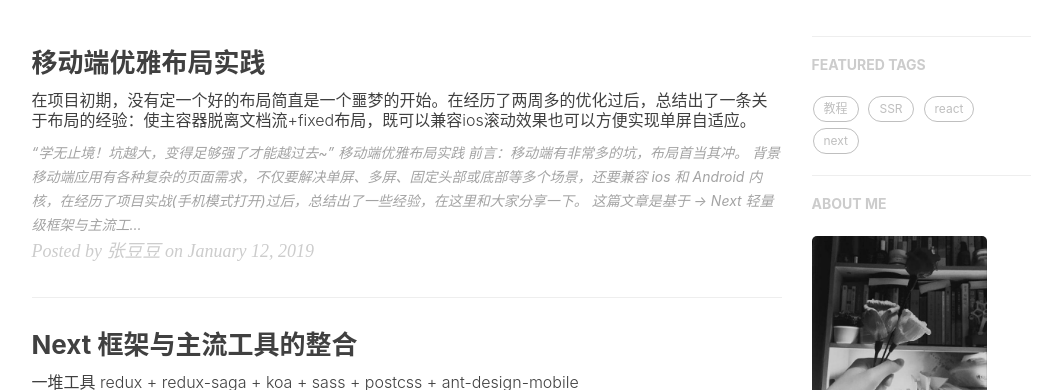
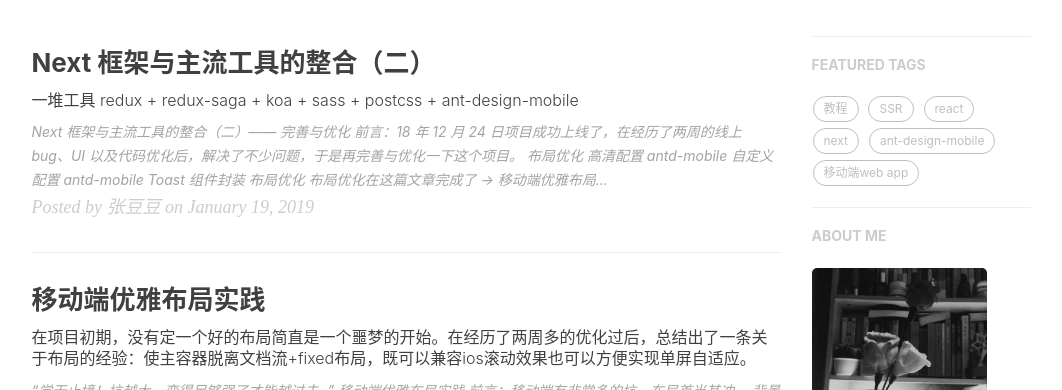
Before and after one commit to code-coder/code-coder.github.io, a Jekyll site: the page built from index.html, in a window 1280 px wide and 900 px high, cut to the strip 510-900 px from the top of the window. Shown: the whole strip, without its empty margins (136-1198 px from the left). Built offline with Jekyll 4.4.1, drawn with Linux system fonts in a browser that asks for light colours; nearby versions of some CDN libraries; the list of posts is cut into pages by our own code; comment, search, counter and statistics services are not loaded; some of the changed lines change nothing that is shown.

Commit message:
新增博客

````diff
--- a/_posts/2019-01-16-mobile-h5-layout-best-practice.md
+++ b/_posts/2019-01-16-mobile-h5-layout-best-practice.md
@@ -12,7 +12,7 @@ tags:
   - react
   - next
   - flex
-  - 移动端兼容与适配
+  - 移动端web app
 ---
 
 > “学无止境！坑越大，变得足够强了才能越过去~”
--- /dev/null
+++ b/_posts/2019-01-19-next-mobile-complete-demo-2.md
@@ -0,0 +1,262 @@
+---
+layout: post
+title: "Next 框架与主流工具的整合（二）"
+subtitle: " 一堆工具 redux + redux-saga + koa + sass + postcss + ant-design-mobile"
+date: 2019-01-19 00:40:00
+author: "张豆豆"
+header-img: "img/post-bg-rwd.jpg"
+catalog: true
+tags:
+  - 教程
+  - 移动端web app
+  - SSR
+  - react
+  - next
+  - ant-design-mobile
+---
+
+# Next 框架与主流工具的整合（二）—— 完善与优化
+
+> 前言：18 年 12 月 24 日项目成功上线了，在经历了两周的线上 bug、UI 以及代码优化后，解决了不少问题，于是再完善与优化一下这个[项目](https://github.com/code-coder/next-mobile-complete-app)。
+
+- 布局优化
+- 高清配置
+- antd-mobile 自定义配置
+- antd-mobile Toast 组件封装
+
+## 布局优化
+
+布局优化在这篇文章完成了 → [移动端优雅布局实践]()，最后我使用的方案是——**absolute 脱离文档流**（好处是设置容器的`height: 100%`，可以直接继承 html 窗口高度）。
+
+## 高清配置
+
+### 问题发现
+
+开始项目之前没有对 dpr（device pixel radio）与缩放做过多的了解，在项目开发的时候就将它们都直接写死为 1 了。到后来 UI 验收的时候发现并没有实现 UI 设计师预期的细线效果。我在解决这个问题的时候才去认真看了一下 dpr 的介绍。[这篇详解 dpr 的文章](https://blog.csdn.net/a419419/article/details/79295799)写得还不错。
+
+从概念来说，dpr 就是设备的物理像素与设备独立像素（也就是 css 逻辑像素，以下就称为 css 逻辑像素）的比率。
+
+比如：iPhone 6 的分辨率是 750\*1334，`window.screen.width`（css 逻辑像素）为 375，因此
+
+```math
+dpr = 750 /375 = 2
+```
+
+再比如：iPhone X 的分辨率是 1125\*2436，`window.screen.width`（css 逻辑像素）也是 375，因此
+
+```math
+dpr = 1125 /375 = 3
+```
+
+那么 dpr 有什么用呢？
+
+在这之前先提一下我们移动端必备的一个`meta`标签：
+
+```
+<meta name="viewport" content="width=device-width,maximum-scale=1,minimum-scale=1,user-scalable=no" />
+```
+
+> device-width 在 html 中也同样被解读为理想（基准）视口的宽度，即 320px，375px，414px，这里的 px 就是指 css 像素，通常也被称为逻辑像素；那我们可以认为 html 中的 css 像素的显示尺寸应该和 NA 中的 pt、dp 的显示尺寸相等。
+
+通过这个 meta 标签，我们可以实现`initial-scale=1`初始缩放 100%，**就可以达到`1px的css逻辑像素 = 眼睛在设备上看起来的1px`，换句话说`body { width: 375px; }`可以在 iPhone 6 上充满竖屏的整个宽度**。
+
+那么问题就来了，如果我们要给一个盒子加上一个 1px 的细线：
+`border-bottom: 1px solid red;`。那么在 iPhone 6 上真的是 1px 吗？
+
+iPhone 6 真机截图（宽度为 702px）：
+![image](http://doudou-static.oss-cn-shanghai.aliyuncs.com/blog/next/1px-no-scale.jpeg)
+
+可以看出高度明显不止 1 像素。这就是由于 dpr 造成的，因为 iPhone 6 的 dpr 为 2，且缩放比例为 100%，1px 的 css 渲染出来就是 2px 物理像素。
+
+> #### 这就是我们 UI 粑粑和产品们不满意的地方。
+
+那接下来如何去解决这个问题呢？
+
+### 解决方案
+
+根据设备的 dpr 来动态计算缩放比例，以及根节点的`font-size`。
+
+```js
+// rem.js
+(function(doc, win) {
+  var docEl = doc.documentElement,
+    dpr = Math.min(win.devicePixelRatio, 3);
+  dpr = window.top === window.self ? dpr : 1; //被iframe引用时，禁止缩放
+  var scale = 1 / dpr,
+    resizeEvt = "orientationchange" in window ? "orientationchange" : "resize";
+  docEl.dataset.dpr = dpr;
+  var metaEl = doc.createElement("meta");
+  metaEl.name = "viewport";
+  metaEl.content =
+    "initial-scale=" +
+    scale +
+    ",maximum-scale=" +
+    scale +
+    ", minimum-scale=" +
+    scale +
+    ",user-scalable=no,viewport-fit=cover";
+  docEl.firstElementChild.appendChild(metaEl);
+  var recalc = function() {
+    var width = docEl.clientWidth;
+    // 大于1280按1280来算
+    if (width / dpr > 1280) {
+      width = 1280 * dpr;
+    }
+    // px : rem = 100 : 1
+    docEl.style.fontSize = 100 * (width / 375) + "px";
+  };
+  recalc();
+  if (!doc.addEventListener) return;
+  win.addEventListener(resizeEvt, recalc, false);
+})(document, window);
+```
+
+> 如果有显示富文本元素，则需要处理富文本元素的样式
+
+移动端为了适配不同的机型，使用`rem`为单位是一个不错的选择，而且我们也一直在用它。
+
+这里除了根据 dpr 来计算`initial-scale`，还调整了根节点的`font-size`，以至于在缩放的时候能够还原到视窗大小（因为要缩放，所以要相应的增加`rem`的基数）。
+
+这样我们上面写的`border-bottom: 1px solid red;`在这个方案显示出来就是这样的：
+![image](http://doudou-static.oss-cn-shanghai.aliyuncs.com/blog/next/1px-scale.jpeg)
+
+哇咔咔，可以看出明显变细了，这才是我们 UI 粑粑们想要的 O(∩_∩)O~~
+
+但是这样的设置在结合`ant-design-mobile`的时候，发现`ant-design-mobile`的组件都被缩小了。原来是，它的元素都是以 px 为单位，而我们缩放前没有对它的最小单位乘以相应的基数。**那么，我们需要给它配置一个基数**！
+
+## antd-mobile 自定义配置
+
+查文档发现`ant-design-mobile`提供了[主题配置](https://mobile.ant.design/docs/react/customize-theme-cn)，而且它提供了一个`@hd`的变量做为长度基本单位，它的默认值是`1px`。
+
+##### 我们只需要把`@hd`设置为`0.01rem`就可以解决问题。
+
+这个[主题配置](https://mobile.ant.design/docs/react/customize-theme-cn)的文档是以 webpack 项目来做的例子。那如何在`next.js`项目中完成自定义配置呢？
+
+我在[next.js 的 examples](https://github.com/zeit/next.js/tree/canary/examples)中没有找到我所需要的 example，不过找到了两个相关的例子：一个是[with-antd-mobile](https://github.com/zeit/next.js/tree/canary/examples/with-antd-mobile)，一个是[with-ant-design-less](https://github.com/zeit/next.js/tree/canary/examples/with-ant-design-less)。第二个是`ant-design`的自定义主题配置，那应该就可以仿照这个 example 去增加[with-antd-mobile](https://github.com/zeit/next.js/tree/canary/examples/with-antd-mobile)的自定义主题配置。
+
+> 这里提一下，这个[with-antd-mobile](https://github.com/zeit/next.js/tree/canary/examples/with-antd-mobile)在我写[Next 框架与主流工具的整合](https://segmentfault.com/a/1190000016383263)之后更新了`next.config.js`的配置，这里也改成了最新的配置。
+
+1. 安装解析 **Less** 与 **normalize.css** 的包
+
+```shell
+npm i @zeit/next-less @zeit/next-css less less-vars-to-js -S
+```
+
+2. 修改`.babelrc`配置
+
+```
+{
+  "presets": ["next/babel"],
+  "plugins": [
+    [
+      "import",
+      {
+        "libraryName": "antd-mobile",
+        "style": true
+      }
+    ]
+  ]
+}
+
+```
+
+3. 修改`next.config.js`配置
+
+```
+/* eslint-disable */
+const withCSS = require('@zeit/next-css');
+const withSass = require('@zeit/next-sass');
+const withLess = require('@zeit/next-less');
+const lessToJS = require('less-vars-to-js');
+const fs = require('fs');
+const path = require('path');
+
+// Where your antd-custom.less file lives
+const themeVariables = lessToJS(fs.readFileSync(path.resolve(__dirname, './antd-custom.less'), 'utf8'));
+
+// fix: prevents error when .less files are required by node
+if (typeof require !== 'undefined') {
+  require.extensions['.less'] = file => {};
+  require.extensions['.css'] = file => {};
+}
+
+module.exports = withCSS(
+  withLess(
+    withSass({
+      lessLoaderOptions: {
+        javascriptEnabled: true,
+        modifyVars: themeVariables
+      }
+    })
+  )
+);
+
+```
+
+4. 在项目下新建 Less 变量文件 `antd-custom.less`
+
+```
+@hd: 0.01rem;
+```
+
+重启项目，就大功告成了。
+
+## antd-mobile Toast 组件封装
+
+`antd-mobile`的`Toast.info()`组件在显示的时候不能点击背景就消失，与原生的 Toast 有些差异，为了体验，这里再做了一层封装，在点击背景的时候隐藏 Toast。
+
+```
+// utils/toast.js
+static info = (content, duration, onClose, mask) => {
+    Toast.info(content, duration, onClose, mask);
+    const toastElement = document.getElementsByClassName('am-toast-mask')[0];
+    toastElement &&
+      toastElement.addEventListener('click', () => {
+        Toast.hide();
+        onClose && onClose();
+      });
+  };
+```
+
+`antd-mobile`的 loading 图在 Android 上有些怪异，这里也自定义了 Loading:
+
+```html
+static loading = (content, duration, onClose, mask) => {
+    Toast.info(
+      <div>
+        <svg className="rotate360-800" width="0.26rem" height="0.26rem" viewBox="0 0 26 26">
+          <title>加载</title>
+          <desc>Created with Sketch.</desc>
+          <g id="首页" stroke="none" strokeWidth="1" fill="none" fillRule="evenodd">
+            <g transform="translate(-185.000000, -519.000000)" fill="#FFFFFF" id="加载">
+              <g transform="translate(185.000000, 519.000000)">
+                <g id="分组" transform="translate(0.625011, 0.625011)">
+                  <path
+                    d="M12.3750144,0.0259531552 C5.53983848,0.0259531552 0,5.56600648 0,12.4009676 C0,19.2359286 5.53983848,24.775982 12.3750144,24.775982 C19.2099755,24.775982 24.7500288,19.2359286 24.7500288,12.4009676 C24.7500288,5.56579163 19.2099755,0.0259531552 12.3750144,0.0259531552 Z M12.3750144,22.028385 C7.05736759,22.028385 2.74781179,17.7185714 2.74781179,12.4009676 C2.74781179,7.08332074 7.05741056,2.7735501 12.3750144,2.7735501 C17.6926612,2.7735501 22.0026467,7.08336371 22.0026467,12.4009676 C22.0026467,17.7186144 17.6926182,22.028385 12.3750144,22.028385 Z"
+                    id="形状"
+                    fillOpacity="0.2"
+                    fillRule="nonzero"
+                  />
+                  <path
+                    d="M12.3749972,0.0259402646 L12.3750144,2.77353721 C17.6926612,2.77353721 22.0026467,7.08335082 22.0026467,12.4009547 L24.7500116,12.4009547 C24.7500116,5.56577874 19.2099583,0.0259402646 12.3749972,0.0259402646 Z"
+                    id="路径"
+                  />
+                </g>
+              </g>
+            </g>
+          </g>
+        </svg>
+        <div style={{ fontSize: '0.12rem' }}>{content}</div>
+      </div>,
+      duration,
+      onClose,
+      mask
+    );
+  };
+```
+
+## 写在最后
+
+一个项目需要在不断的优化与完善中才能变得更好。搭建项目是对一个项目负责人很大的考验，如果在项目设计的初期有许多的问题没有考虑到，就很有可能导致优化的时候需要耗费很大的精力。
+
+总之，不要逃避困难与问题，这些都是成长路上不可或缺的。
````
Also changed, not shown: README.md.
